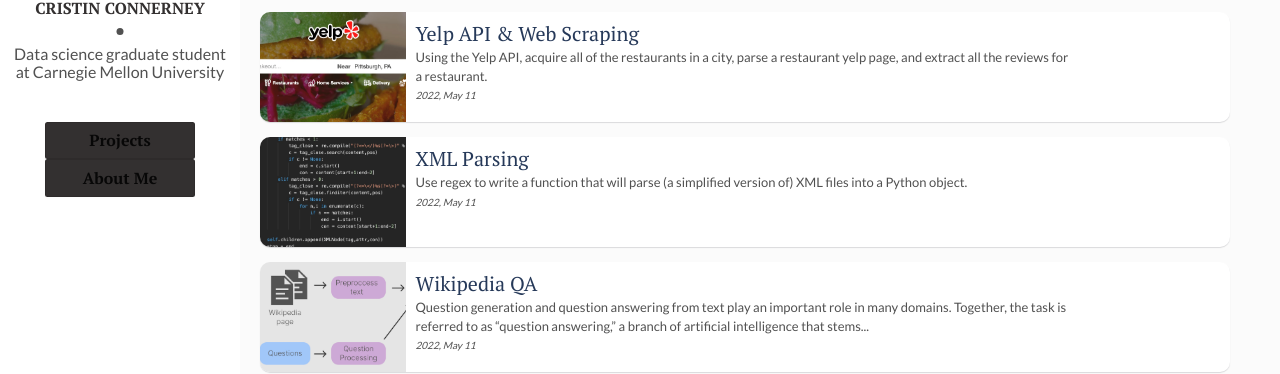
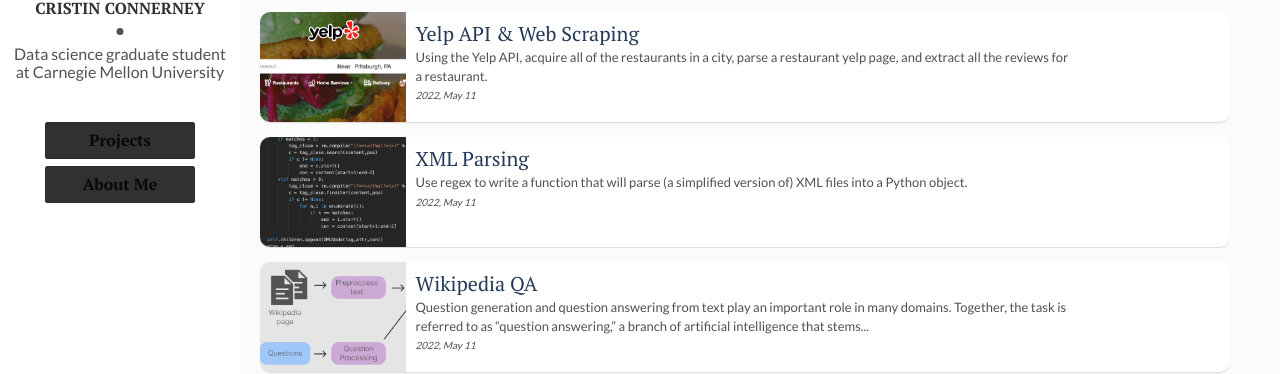
Before and after one commit to Cconnerney/cconnerney.github.io, a Jekyll site: the page built from index.html, in a window 1280 px wide. Shown: the part 133-507 px from the top of the page. Built offline with Jekyll 4.4.1, drawn with Linux system fonts in a browser that asks for light colours; nearby versions of some CDN libraries; library files that are not in the unit come from our copies; the list of posts is cut into pages by our own code.

Commit message:
Update main.html

```diff
--- a/_layouts/main.html
+++ b/_layouts/main.html
@@ -11,7 +11,7 @@
       <div class="author-name">{{site.author}}</div>
       <p>{{site.about-author}}</p>
     </div>
-    <div align="center">
+    <div align="center" style="padding:0 .5em .5em">
     <a href="/" class="button-6">Projects</a>
     </div>
     <div align="center">
```
